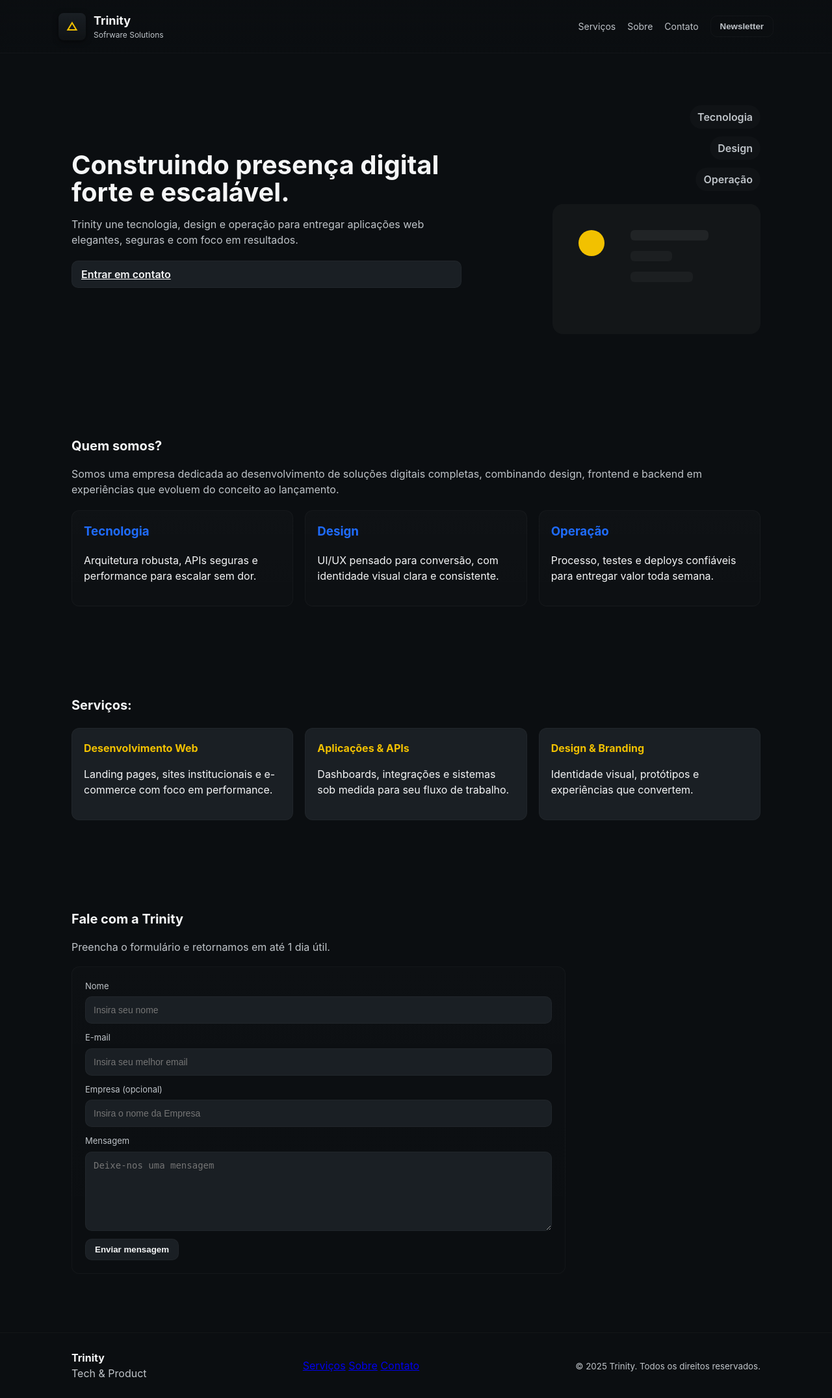
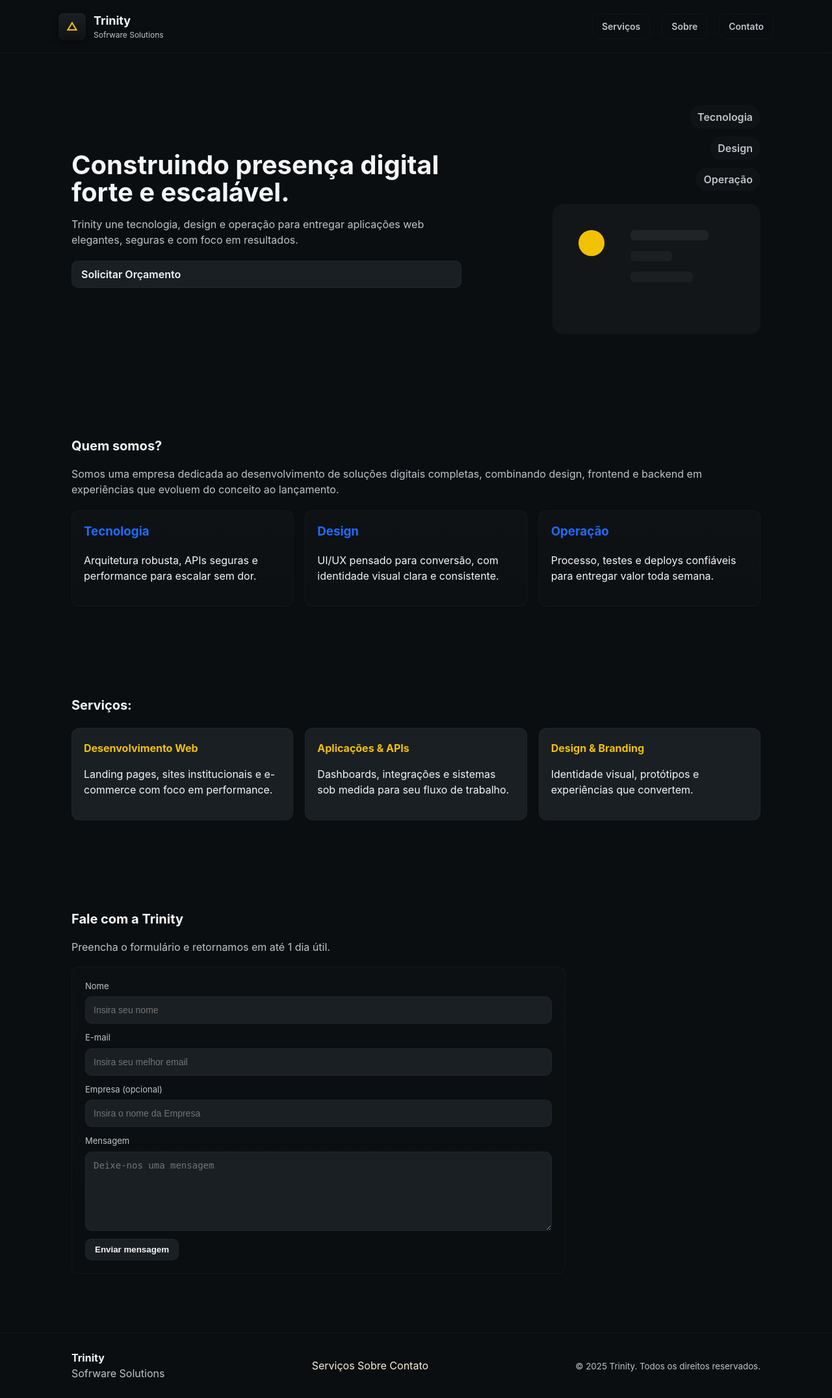
Before and after one commit to Uaaudio/Trinity, a Node server app: page / in a window 1280 px wide. Shown: the whole page at 65% size. Run offline with Node 20, Linux system fonts and the light colour scheme.

Commit message:
Pronto para deploy

```diff
--- a/frontend/css/style.css
+++ b/frontend/css/style.css
@@ -154,7 +154,7 @@ body{
 .feedback{color:var(--accent);font-weight:600}
 
 /* Footer */
-.site-footer{border-top:1px solid rgba(255,255,255,0.03);padding:26px 0;margin-top:30px;background:transparent}
+.site-footer{text-decoration: none; border-top:1px solid rgba(255,255,255,0.03);padding:26px 0;margin-top:30px;background:transparent}
 .footer-grid{display:flex;justify-content:space-between;align-items:center;gap:12px}
 
 /* Responsive */
--- a/frontend/pages/index.ejs
+++ b/frontend/pages/index.ejs
@@ -19,10 +19,10 @@
       </div>
 
       <nav class="nav">
-        <a href="#services">Serviços</a>
-        <a href="#about">Sobre</a>
-        <a href="#contact">Contato</a>
-        <button class="btn btn-ghost" id="btn-cta">Newsletter</button>
+        <a  class="btn btn-ghost" href="#services">Serviços</a>
+        <a class="btn btn-ghost" href="#about">Sobre</a>
+        <a class="btn btn-ghost" href="#contact">Contato</a>
+
       </nav>
     </div>
   </header>
@@ -38,7 +38,7 @@
           </p>
 
           <div class="hero-cta">
-            <a href="#contact" class="btn btn-primary">Entrar em contato</a>
+            <a style="text-decoration: none;" href="#contact" class="btn btn-primary">Solicitar Orçamento</a>
           </div>
         </div>
 
@@ -151,13 +151,13 @@
     <div class="container footer-grid">
       <div>
         <strong>Trinity</strong>
-        <div class="muted">Tech & Product</div>
+        <div class="muted">Sofrware Solutions</div>
       </div>
 
-      <div class="footer-links">
-        <a href="#services">Serviços</a>
-        <a href="#about">Sobre</a>
-        <a href="#contact">Contato</a>
+      <div  class="footer-links">
+        <a style="text-decoration: none; color: antiquewhite; " href="#services">Serviços</a>
+        <a style="text-decoration: none; color: antiquewhite;" href="#about">Sobre</a>
+        <a style="text-decoration: none; color: antiquewhite;" href="#contact">Contato</a>
       </div>
 
       <div class="footer-right">
```
